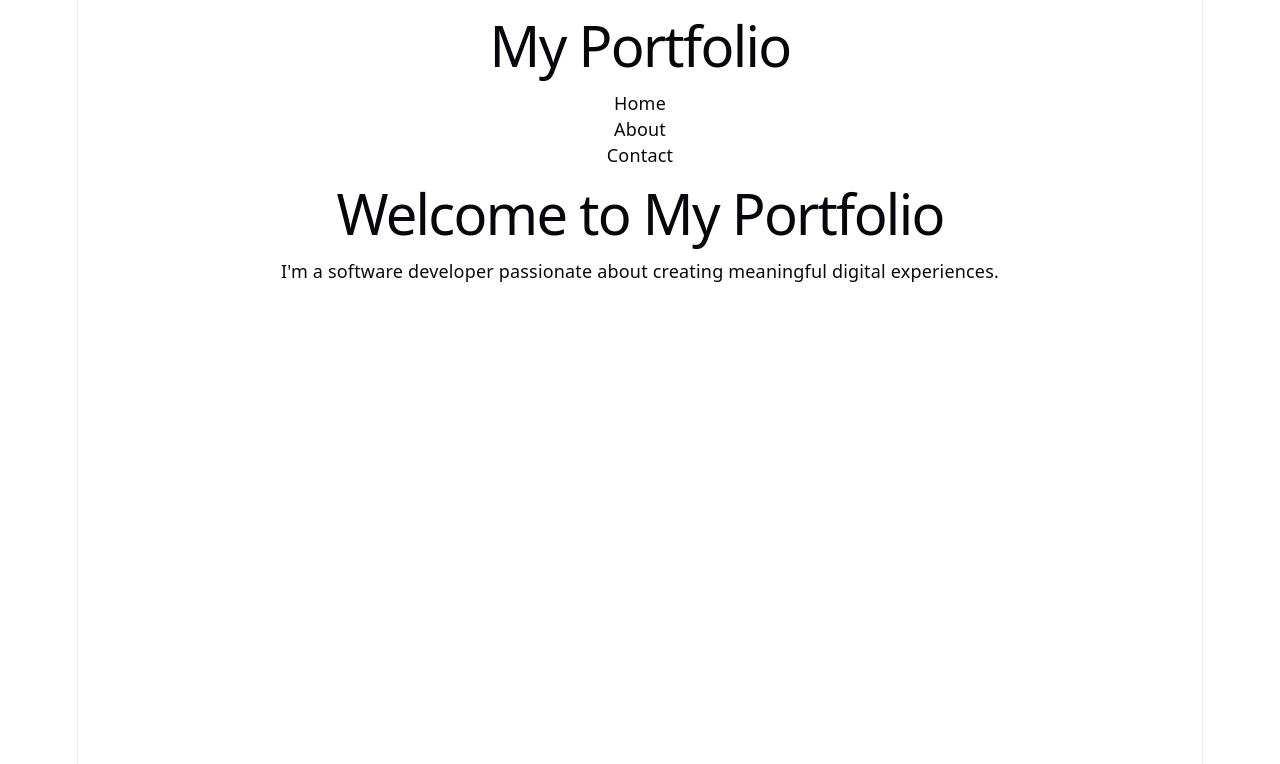
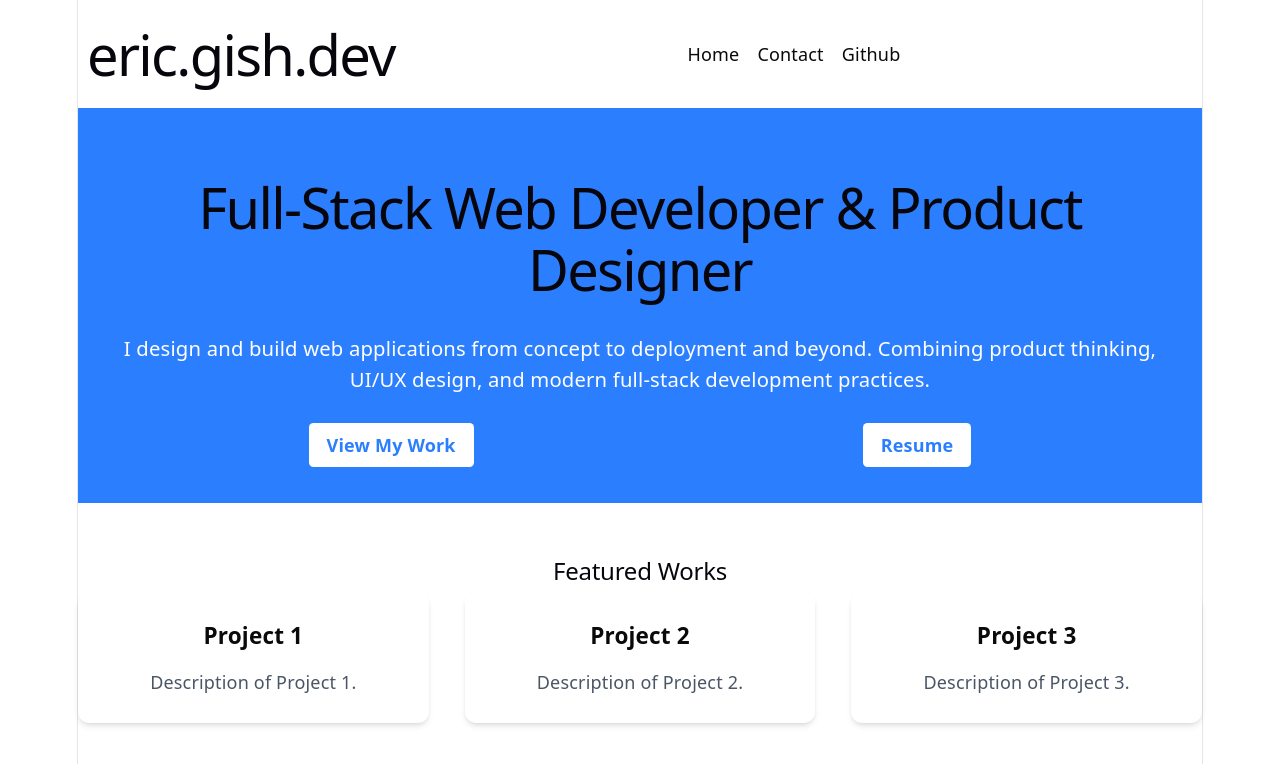
Before and after one commit to EricG442/EricG442, a React (Vite) app: page / in a window 1280 px wide. Shown: the top 764 px of the page. Built offline with nearby package versions, Linux system fonts and the light colour scheme.

Commit message:
feat: update Home component to include Hero and FeaturedWorks, modify Layout component, and enhance Navbar with new links

```diff
--- a/src/app/Home.tsx
+++ b/src/app/Home.tsx
@@ -1,8 +1,11 @@
+import Hero from "@/components/Hero";
+import FeaturedWorks from "@/components/FeaturedWorks";
+
 export default function Home() {
     return (
         <div>
-            <h1>Welcome to My Portfolio</h1>
-            <p>I'm a software developer passionate about creating meaningful digital experiences.</p>
+            <Hero />
+            <FeaturedWorks />
         </div>
     );
 }
--- a/src/app/layout.tsx
+++ b/src/app/layout.tsx
@@ -5,7 +5,6 @@ export default function Layout() {
     return (
         <div>
             <header>
-                <h1>My Portfolio</h1>
                 <Navbar />
             </header>
             <main>
--- /dev/null
+++ b/src/components/FeaturedWorks.tsx
@@ -0,0 +1,23 @@
+export default function FeaturedWorks() {
+    return (
+        <section className="py-12">
+            <div className="container mx-auto">
+                <h2 className="text-3xl font-bold text-center mb-8">Featured Works</h2>
+                <div className="grid grid-cols-1 md:grid-cols-3 gap-8">
+                    <div className="bg-white p-6 rounded-lg shadow-md">
+                        <h3 className="text-xl font-bold mb-4">Project 1</h3>
+                        <p className="text-gray-600">Description of Project 1.</p>
+                    </div>
+                    <div className="bg-white p-6 rounded-lg shadow-md">
+                        <h3 className="text-xl font-bold mb-4">Project 2</h3>
+                        <p className="text-gray-600">Description of Project 2.</p>
+                    </div>
+                    <div className="bg-white p-6 rounded-lg shadow-md">
+                        <h3 className="text-xl font-bold mb-4">Project 3</h3>
+                        <p className="text-gray-600">Description of Project 3.</p>
+                    </div>
+                </div>
+            </div>
+        </section>
+    );
+}
--- /dev/null
+++ b/src/components/Hero.tsx
@@ -0,0 +1,16 @@
+export default function Hero() {
+    return (
+        <section className="bg-blue-500 text-white p-8">
+            <h1 className="text-4xl font-bold">Full-Stack Web Developer & Product Designer</h1>
+            <p className="text-lg mt-4">I design and build web applications from concept to deployment and beyond. Combining product thinking, UI/UX design, and modern full-stack development practices.</p>
+            <div className="flex space-y-4 mt-6">
+                <button className="bg-white text-blue-500 hover:bg-gray-200 font-bold py-2 px-4 rounded m-auto">
+                    View My Work
+                </button>
+                <button className="bg-white text-blue-500 hover:bg-gray-200 font-bold py-2 px-4 rounded m-auto">
+                    Resume
+                </button>
+            </div>
+        </section>
+    );
+}
--- a/src/components/Navbar.tsx
+++ b/src/components/Navbar.tsx
@@ -1,11 +1,12 @@
 export default function Navbar() {
     return (
-        <nav>
-            <ul>
-                <li><a href="/">Home</a></li>
-                <li><a href="/about">About</a></li>
-                <li><a href="/contact">Contact</a></li>
-            </ul>
-        </nav>
+            <nav className="flex flex-cols m-2">
+                <h1>eric.gish.dev</h1>
+                <ul className="flex space-x-4 m-auto">
+                    <li><a href="/">Home</a></li>
+                    <li><a href="/contact">Contact</a></li>
+                    <li><a href="/github">Github</a></li>
+                </ul>
+            </nav>
     );
 }
```
